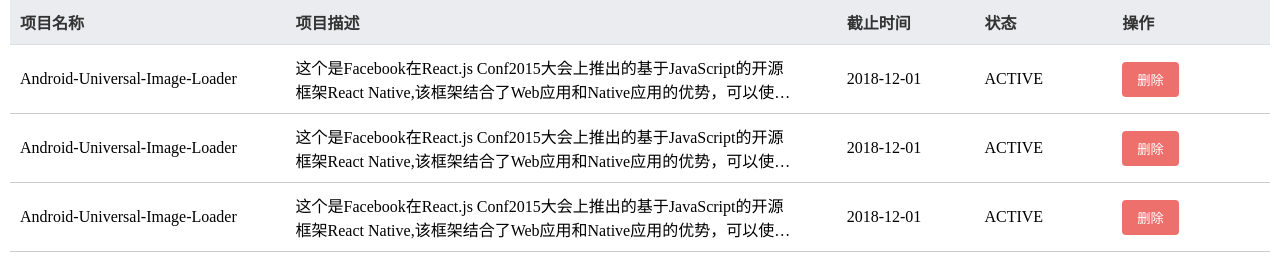
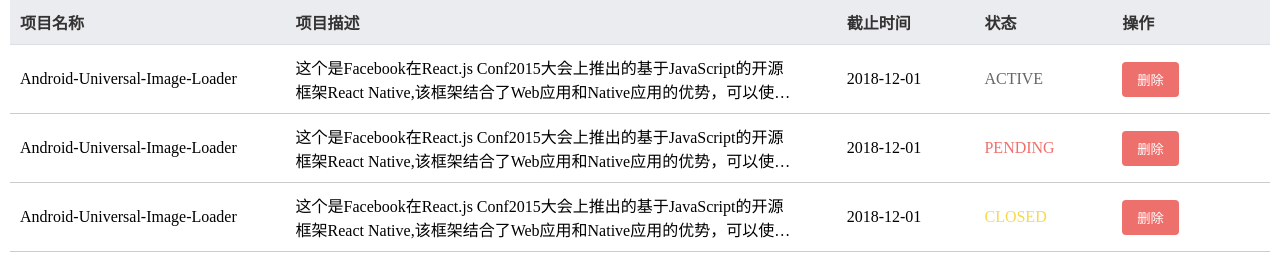
Before and after one commit to HXgrowns/project-manager-2020-1-8-6-26-22-695-master, a plain HTML site: page index.html in a window 1280 px wide. Shown: the part 230-495 px from the top of the page. Drawn offline with Linux system fonts and the light colour scheme.

Commit message:
[huxiao] {finish}: finish static layout

```diff
--- a/css/index.css
+++ b/css/index.css
@@ -119,3 +119,12 @@
 .table-content {
   border-bottom: 1px solid #ccc;
 }
+.active {
+  color: #666;
+}
+.pending {
+  color: #ee706d;
+}
+.closed {
+  color:#f7da47;
+}
--- a/index.html
+++ b/index.html
@@ -69,7 +69,7 @@
           </p>
         </div>
         <div class="deadline">2018-12-01</div>
-        <div class="status">ACTIVE</div>
+        <div class="status active">ACTIVE</div>
         <div class="operation"><button class="delete-button">删除</button></div>
       </li>
       <li class="table table-content">
@@ -80,7 +80,7 @@
           </p>
         </div>
         <div class="deadline">2018-12-01</div>
-        <div class="status">ACTIVE</div>
+        <div class="status pending">PENDING</div>
         <div class="operation"><button class="delete-button">删除</button></div>
       </li>
       <li class="table table-content">
@@ -91,7 +91,7 @@
           </p>
         </div>
         <div class="deadline">2018-12-01</div>
-        <div class="status">ACTIVE</div>
+        <div class="status closed">CLOSED</div>
         <div class="operation"><button class="delete-button">删除</button></div>
       </li>
       <li class="table table-content">
```
